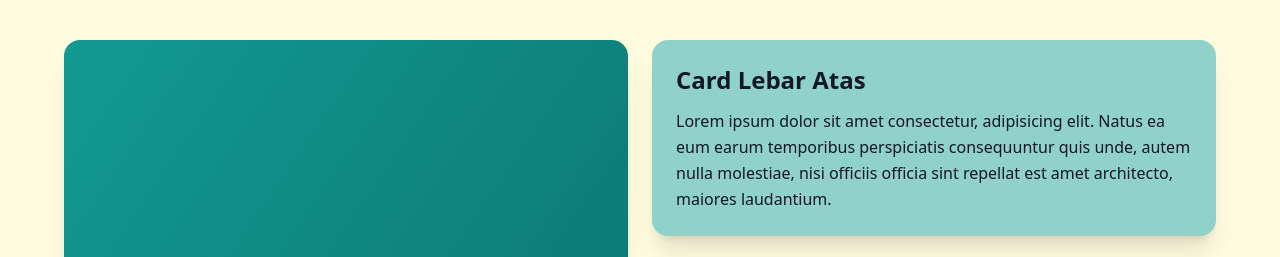
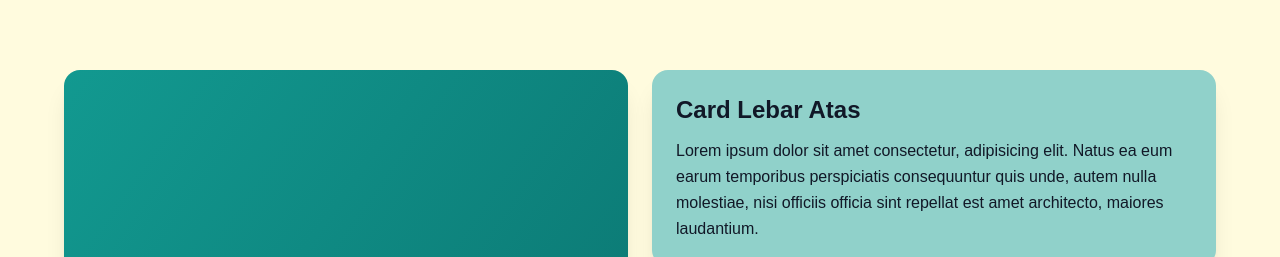
Before and after one commit to fathanghani864/percobaan, a plain HTML site: page index.html in a window 1280 px wide. Shown: the top 257 px of the page. Drawn offline with nearby package versions, Linux system fonts and the light colour scheme.

Commit message:
menambah link style.css

```diff
--- a/index.html
+++ b/index.html
@@ -5,6 +5,7 @@
   <meta name="viewport" content="width=device-width, initial-scale=1.0" />
   <title>Card Layout</title>
   <script src="https://cdn.tailwindcss.com"></script>
+  <link rel="stylesheet" href=../asset/style.css>
 </head>
 <body class="bg-[--body]" style="--primary: #129990; --secondary: #90D1CA; --accent: #096B68; --body: #FFFBDE;">
 
```
